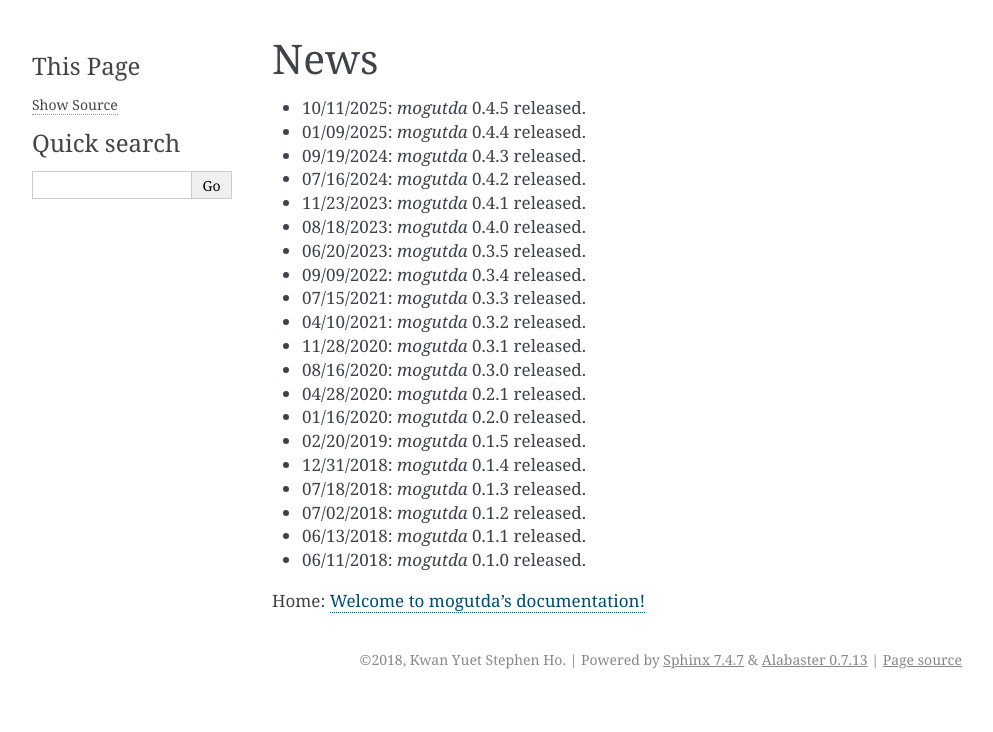
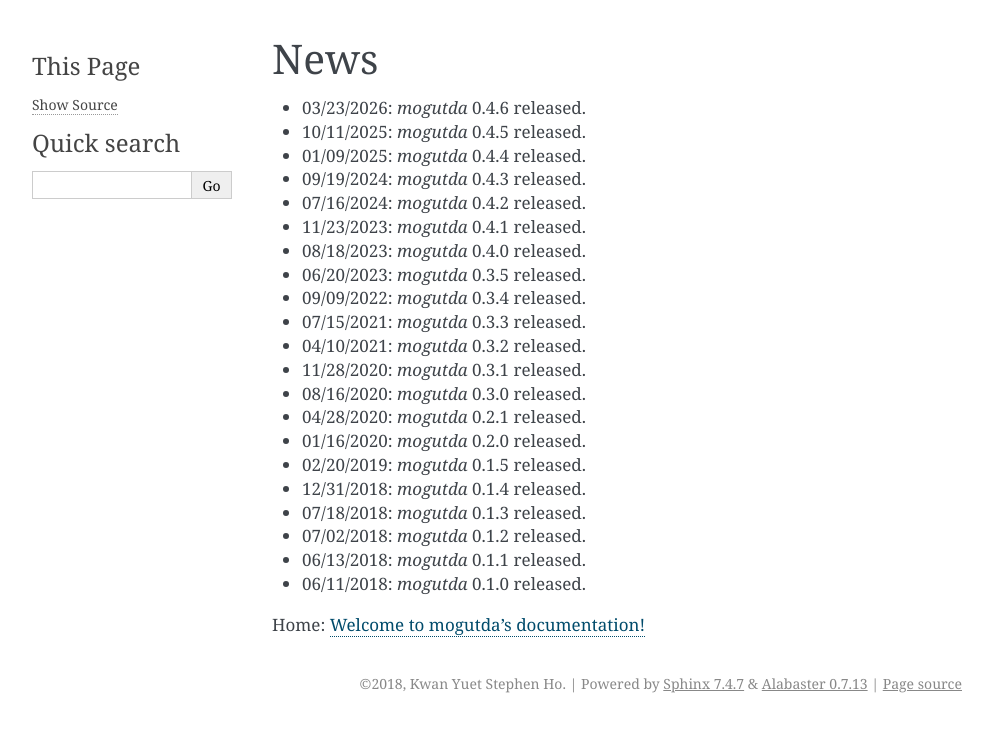
Before and after one commit to stephenhky/MoguTDA, a Sphinx documentation site: the page built from docs/news.rst, in a window 1280 px wide. Shown: the top 732 px of the page, without its empty margins (148-1141 px from the left). Built offline with Sphinx 7.4.7, drawn with Linux system fonts in a browser that asks for light colours; pages that are not in the unit, such as notebooks, are missing from menus.

Commit message:
release 0.4.6

```diff
--- a/docs/conf.py
+++ b/docs/conf.py
@@ -60,7 +60,7 @@
 # The short X.Y version.
 version = u'0.4'
 # The full version, including alpha/beta/rc tags.
-release = u'0.4.5'
+release = u'0.4.6'
 
 # The language for content autogenerated by Sphinx. Refer to documentation
 # for a list of supported languages.
--- a/docs/news.rst
+++ b/docs/news.rst
@@ -1,6 +1,7 @@
 News
 ====
 
+* 03/23/2026: `mogutda` 0.4.6 released.
 * 10/11/2025: `mogutda` 0.4.5 released.
 * 01/09/2025: `mogutda` 0.4.4 released.
 * 09/19/2024: `mogutda` 0.4.3 released.
--- a/pyproject.toml
+++ b/pyproject.toml
@@ -4,7 +4,7 @@
 
 [project]
 name = "mogutda"
-version = "0.4.6a1"
+version = "0.4.6"
 authors = [
     {name = "Kwan Yuet Stephen Ho", email = "stephenhky@yahoo.com.hk"}
 ]
```
Also changed, not shown: README.md (+1 -0 lines).
